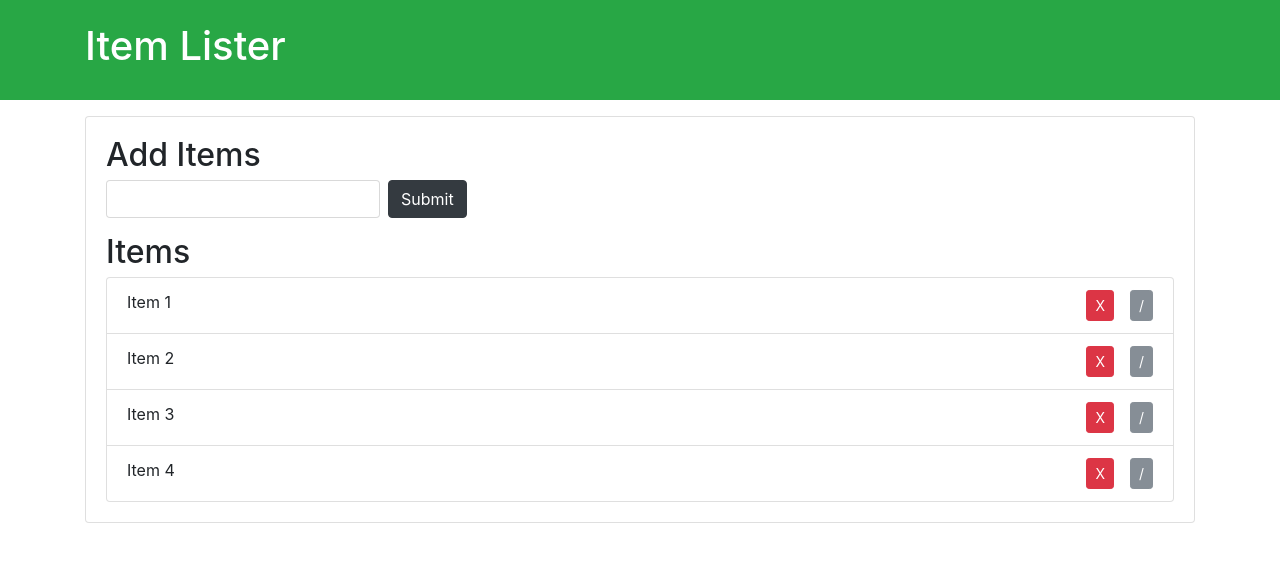
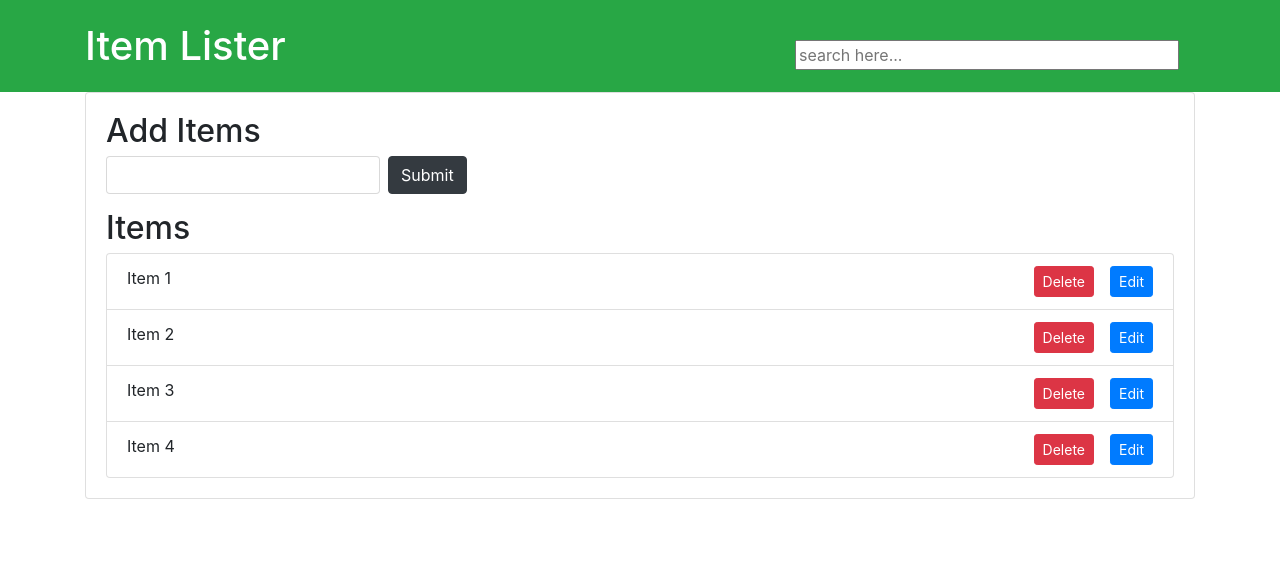
Before and after one commit to shubham-369/form, a plain HTML site: page index.html in a window 1280 px wide. Drawn offline with nearby package versions, Linux system fonts and the light colour scheme.

Commit message:
Add files via upload

```diff
--- a/index.html
+++ b/index.html
@@ -7,12 +7,17 @@
 
   <link rel="stylesheet" href="https://maxcdn.bootstrapcdn.com/bootstrap/4.0.0-beta/css/bootstrap.min.css" integrity="sha384-/Y6pD6FV/Vv2HJnA6t+vslU6fwYXjCFtcEpHbNJ0lyAFsXTsjBbfaDjzALeQsN6M" crossorigin="anonymous">
   <title>Item Lister</title>
+
 </head>
 <body>
-  <header id="main-header" class="bg-success text-white p-4 mb-3">
+  <header id="main-header" class="bg-success text-white p-4">
     <div class="container">
-      <h1 id="header-title">Item Lister <span style="display:none">123</span></h1>
+      <h1 class="d-inline" id="header-title">Item Lister <span style="display:none">123</span></h1>
+      <span class="float-right m-3">
+        <input type="text" id="search-box" style="width: 24rem;" placeholder="search here..." >
+      </span>
     </div>
+
   </header>
   <div class="container">
    <div id="main" class="card card-body">
@@ -23,10 +28,10 @@
     </form>
     <h2 class="title">Items</h2>
     <ul id="items" class="list-group">
-      <li class="list-group-item">Item 1 <button class="btn btn-secondary btn-sm ml-3 float-right delete">/</button><button class="btn btn-danger btn-sm float-right delete">X</button></li>
-      <li class="list-group-item">Item 2 <button class="btn btn-secondary btn-sm ml-3 float-right delete">/</button><button class="btn btn-danger btn-sm float-right delete">X</button></li>
-      <li class="list-group-item">Item 3 <button class="btn btn-secondary btn-sm ml-3 float-right delete">/</button><button class="btn btn-danger btn-sm float-right delete">X</button></li>
-      <li class="list-group-item">Item 4 <button class="btn btn-secondary btn-sm ml-3 float-right delete">/</button><button class="btn btn-danger btn-sm float-right delete">X</button></li>
+      <li class="list-group-item">Item 1 <button class="btn btn-primary btn-sm ml-3 float-right edit">Edit</button><button class="btn btn-danger btn-sm float-right delete">Delete</button></li>
+      <li class="list-group-item">Item 2 <button class="btn btn-primary btn-sm ml-3 float-right edit">Edit</button><button class="btn btn-danger btn-sm float-right delete">Delete</button></li>
+      <li class="list-group-item">Item 3 <button class="btn btn-primary btn-sm ml-3 float-right edit">Edit</button><button class="btn btn-danger btn-sm float-right delete">Delete</button></li>
+      <li class="list-group-item">Item 4 <button class="btn btn-primary btn-sm ml-3 float-right edit">Edit</button><button class="btn btn-danger btn-sm float-right delete">Delete</button></li>
     </ul>
    </div>
   </div>
```
